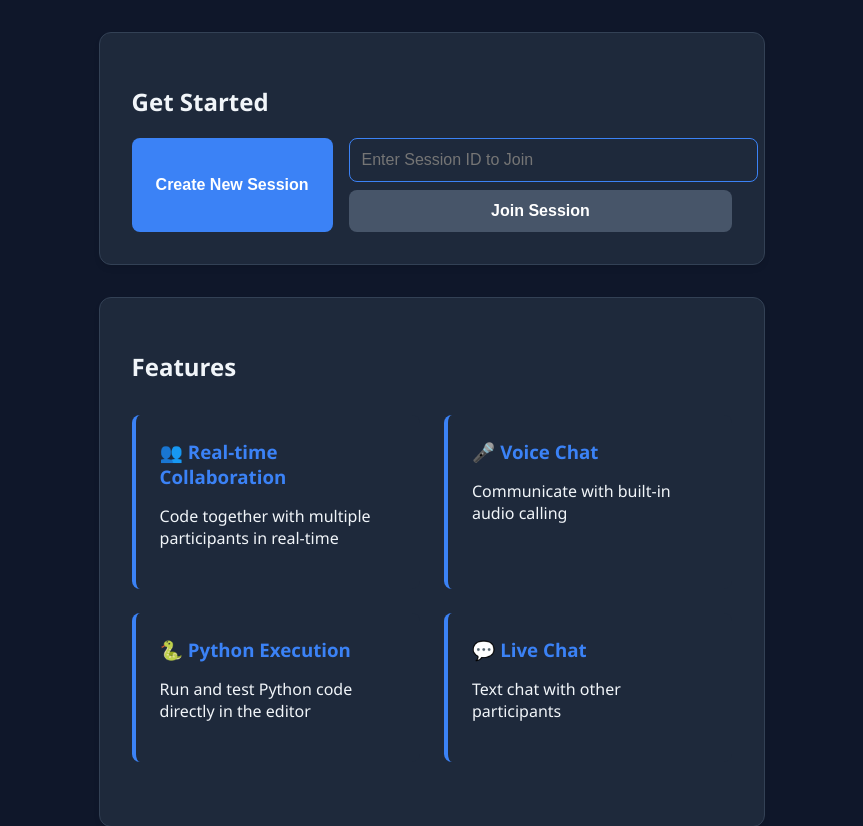
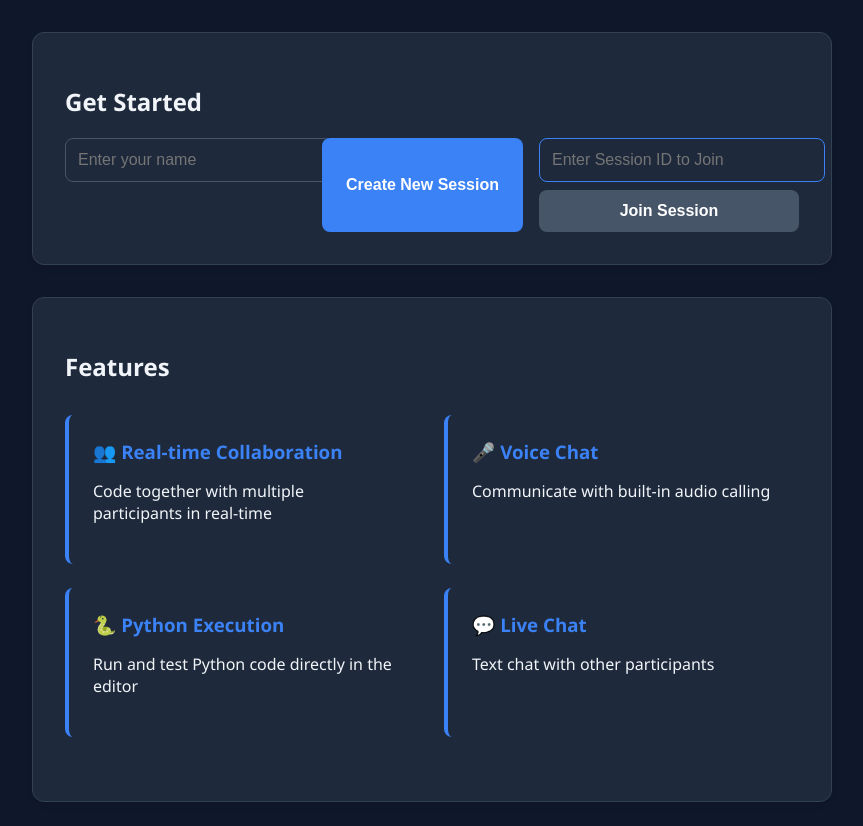
Before and after one commit to Shuban6442/sciam, a Flask app: page / in a window 1280 px wide. Shown: the part 200-1026 px from the top of the page, without its empty margins (208-1071 px from the left). Run offline with Flask 3, Linux system fonts and the light colour scheme.

Commit message:
Enhance session input fields and localStorage handling
Updated input fields for session creation and joining, including pre-filling the display name from localStorage.

```diff
--- a/templates/home.html
+++ b/templates/home.html
@@ -181,8 +181,11 @@
         <div class="card">
             <h2>Get Started</h2>
             <div class="actions">
+                <div class="input-group" style="min-width: 220px;">
+                    <input type="text" id="displayName" placeholder="Enter your name">
+                </div>
                 <button class="btn primary" onclick="createSession()">Create New Session</button>
-                <div class="input-group">
+                <div class="input-group" style="min-width: 260px;">
                     <input type="text" id="sessionId" placeholder="Enter Session ID to Join">
                     <button class="btn secondary" onclick="joinSession()" style="margin-top: 0.5rem; width: 100%;">Join Session</button>
                 </div>
@@ -318,10 +321,9 @@
     };
 
         async function createSession() {
-            if (!authState.isAuthenticated) {
-                openLoginModal();
-                return;
-            }
+            const name = document.getElementById('displayName').value.trim();
+            if (!name) { alert('Please enter your name'); return; }
+            try { localStorage.setItem('display_name', name); } catch (e) {}
             try {
                 const response = await fetch('/create_session', {
                     method: 'POST',
@@ -340,10 +342,9 @@
         }
 
         function joinSession() {
-            if (!authState.isAuthenticated) {
-                openLoginModal();
-                return;
-            }
+            const name = document.getElementById('displayName').value.trim();
+            if (!name) { alert('Please enter your name'); return; }
+            try { localStorage.setItem('display_name', name); } catch (e) {}
             const sessionId = document.getElementById('sessionId').value.trim();
             if (!sessionId) {
                 alert('Please enter a session ID');
@@ -358,6 +359,11 @@
             }
         });
 
+        // Prefill display name from localStorage
+        try {
+            const saved = localStorage.getItem('display_name');
+            if (saved) document.getElementById('displayName').value = saved;
+        } catch (e) {}
         document.getElementById('sessionId').focus();
 
         // Modal helpers
```
